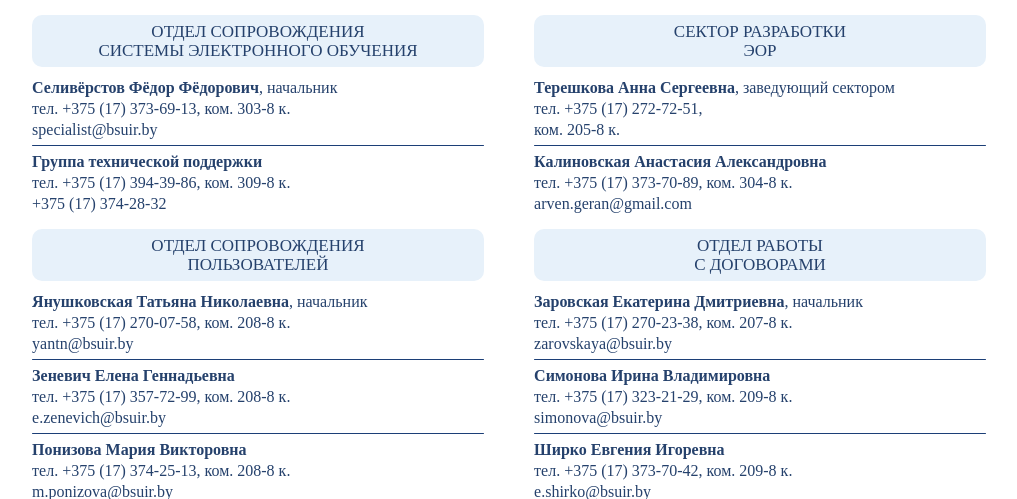
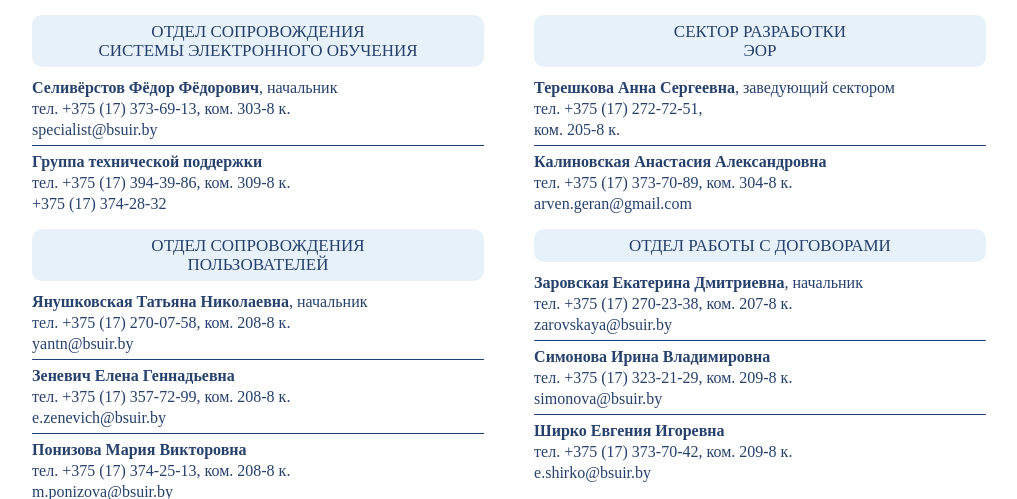
Before and after one commit to StanislavKozachenko/StanislavKozachenko.github.io, a PHP site: page /crdo-remastered/contact.html in a window 1280 px wide. Shown: the part 724-1223 px from the top of the page, without its empty margins (131-1148 px from the left). Run offline with PHP 8.4, Linux system fonts and the light colour scheme; some libraries are stand-ins or nearby versions; some web fonts are replaced.

Commit message:
Update contact.css

```diff
--- a/crdo-remastered/css/contact.css
+++ b/crdo-remastered/css/contact.css
@@ -148,8 +148,3 @@
 		width: 95% !important;
 	}
 }
-@media(max-width: 1439px){
-	.br_adaptation {
-		display: block;
-	}
-}
```
